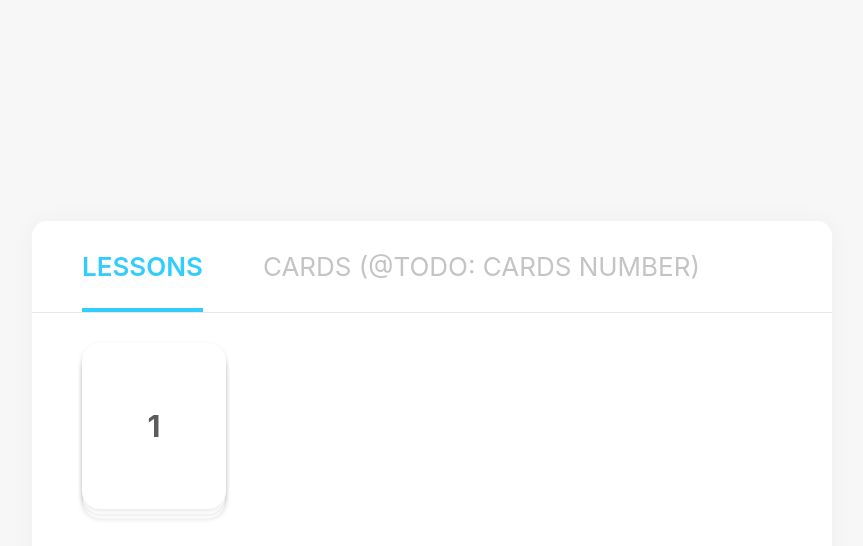
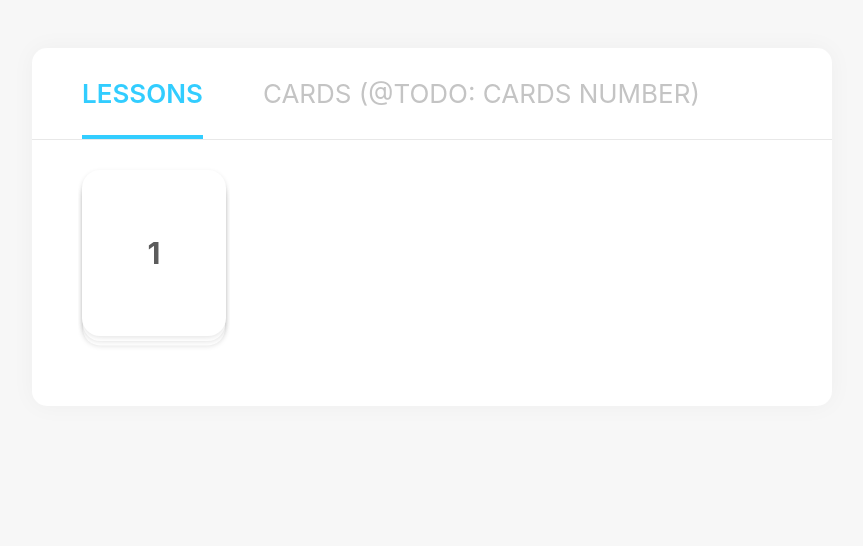
Before and after one commit to Doltario/quizz-app, a React (Create React App) app: page / in a window 1280 px wide. Shown: the top 546 px of the page, without its empty margins (208-1071 px from the left). Built offline with nearby package versions, Linux system fonts and the light colour scheme.

Commit message:
Add very basic close prevention + Fix style

```diff
--- a/src/App.css
+++ b/src/App.css
@@ -10,7 +10,6 @@ body {
 
 .App {
   background: #f7f7f7;
-  height: 100%;
   min-height: 100vh;
   min-width: 100vw;
   font-size: calc(10px + 2vmin);
--- a/src/components/Quizz/Quizz.js
+++ b/src/components/Quizz/Quizz.js
@@ -12,18 +12,21 @@ class QuizzApp extends React.Component {
 
     // felix@TODO: add quit prevention before resetCurrentQuizz
 
+    const closeQuizz = () => {
+      const input = window.confirm('Voulez vous vraiment quitter le quizz ?')
+      if (input === true) resetCurrentQuizz()
+    }
+
     return (
       <div id="quizz-container">
-        <div className="quizz-overlay" onClick={resetCurrentQuizz}></div>
+        <div className="quizz-overlay" onClick={closeQuizz}></div>
         <div className="quizz-content">
           <div className="quizz-header">
             <div className="quizz-header-item">
-              <span onClick={resetCurrentQuizz}>X</span>
+              <span onClick={closeQuizz}>X</span>
             </div>
           </div>
-          <div className="quizz-body">
-            Content
-          </div>
+          <div className="quizz-body">Content</div>
         </div>
       </div>
     )
--- a/src/components/quizzApp/quizzApp.css
+++ b/src/components/quizzApp/quizzApp.css
@@ -1,9 +1,8 @@
 #quizz-app-container {
   width: 100%;
-  height: 100%;
+  min-height: 100%;
   display: flex;
   justify-content: center;
-  align-items: center;
 }
 
 .quizz-app-content {
@@ -12,6 +11,7 @@
   background-color: white;
   border-radius: 15px;
   box-shadow: 0 0 25px 0 rgba(0, 0, 0, 0.04);
+  margin: 48px 0;
 }
 
 .quizz-app-header {
```
